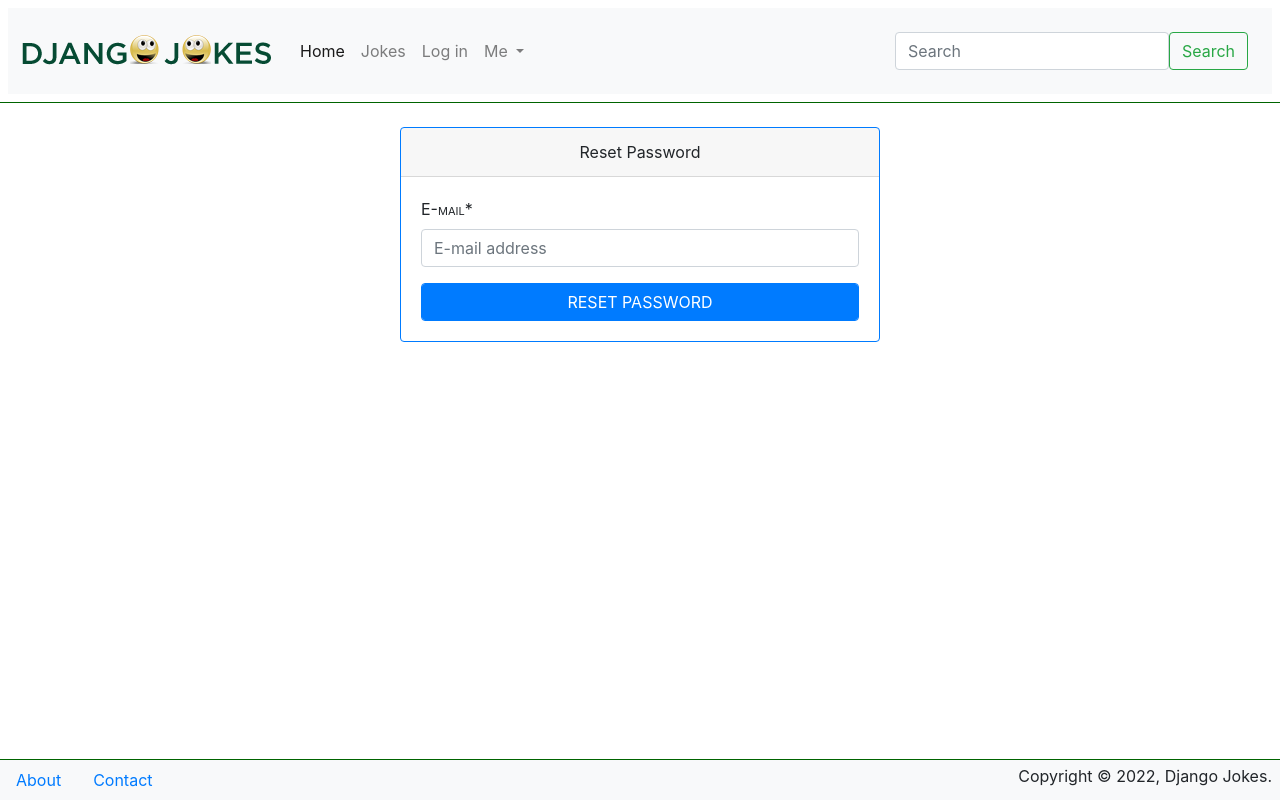
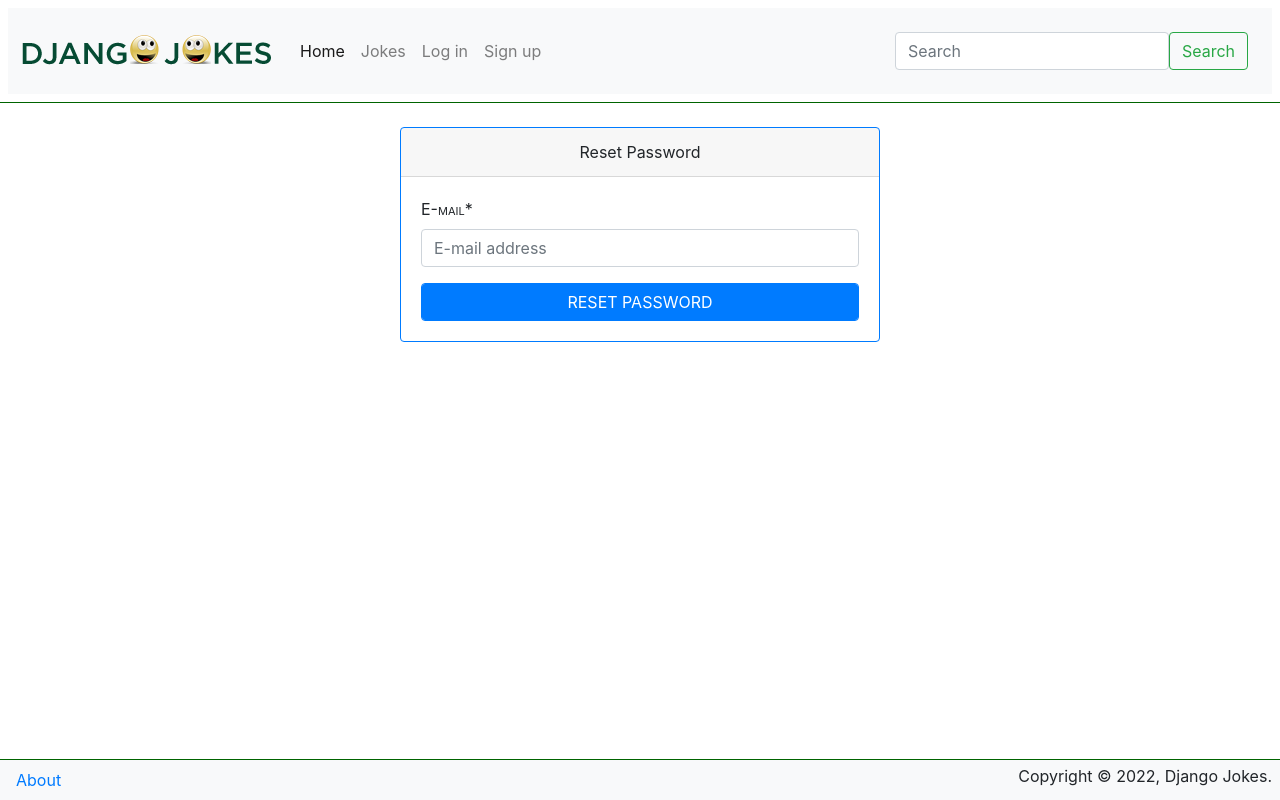
Before and after one commit to temesgen-zenebe/djangojokes.com, a Django app: page /account/password/reset/ in a window 1280 px wide. Run offline with Django 4.2, Linux system fonts and the light colour scheme; some libraries are stand-ins or nearby versions.

Commit message:
Updating the _base.html Template

```diff
--- a/templates/_base.html
+++ b/templates/_base.html
@@ -34,9 +34,14 @@
         <li class="nav-item">
           <a class="nav-link" href="{% url 'jokes:list' %}">Jokes</a>
         </li>
+        {% if not user.is_authenticated %}
           <li class="nav-item">
-          <a class="nav-link" href="#">Log in</a>
+             <a class="nav-link" href="{% url 'account_login'%}">Log in</a>
           </li>
+          <li class="nav-item">
+             <a class="nav-link" href="{% url 'account_signup'%}">Sign up</a>
+          </li>
+        {% else %}
           <li class="nav-item dropdown">
              <a class="nav-link dropdown-toggle" href="#" id="navbarDropdown"
                 role="button" data-toggle="dropdown" aria-haspopup="true"
@@ -47,9 +52,13 @@
               <a class="dropdown-item" href="#">My Account</a>
               <a class="dropdown-item" href="#">My Django Jokes</a>
               <div class="dropdown-divider"></div>
-            <a class="dropdown-item" href="#">Log out</a>
+              <form action="{% url 'account_logout' %}" method="post">
+                {% csrf_token %}
+                <button class="btn dropdown-item">Log out</a>
+              </form>
             </div>
           </li>
+        {% endif %}
       </ul>
       <form class="d-flex m-2  ml-auto p-2">
         <input class="form-control me-2" type="search" placeholder="Search" aria-label="Search">
@@ -70,7 +79,9 @@
             <li class="nav-item">
               <a class="nav-link" href="{% url 'pages:about-us' %}">About</a>
             </li>
-            <li class="nav-item"><a class="nav-link" href="#">Contact</a></li>
+            {% if  user.is_staff %}
+              <li class="nav-item"><a class="nav-link" href="/admin/">Admin</a></li>
+            {% endif %}
           </ul>
         </nav>
       </div>
--- /dev/null
+++ b/users/urls.py
@@ -0,0 +1 @@
+from django.urls import path
--- a/users/views.py
+++ b/users/views.py
@@ -1,3 +1 @@
-from django.shortcuts import render
-
-# Create your views here.
+from django.views.generic import TemplateView
```
Lines whose indentation alone changed are shown as unchanged.
